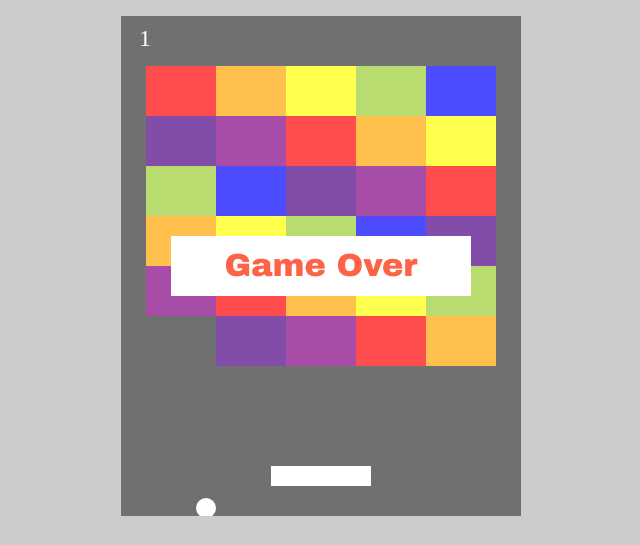
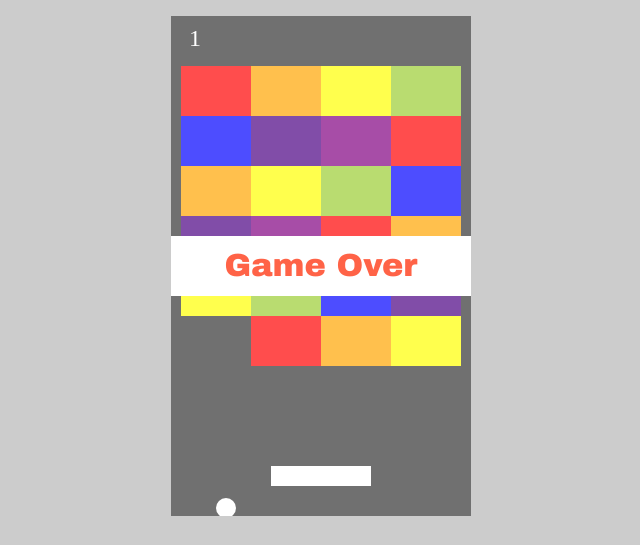
Before and after one commit to ryu-0905/pongGame, a plain HTML site: page index.html in a window 1280 px wide. Both pictures are taken after a click on the element "START". Shown: the top 545 px of the page, without its empty margins (319-959 px from the left). Drawn offline with Linux system fonts and the light colour scheme.

Commit message:
Add files via upload

```diff
--- a/index.html
+++ b/index.html
@@ -43,7 +43,7 @@
     <title>Pong Game</title>
   </head>
   <body>
-    <canvas width="400" height="500">canvas is not supported!</canvas>
+    <canvas width="300" height="500">canvas is not supported!</canvas>
     <div id="button">START</div>
     <script src="js/main.js"></script>
   </body>
--- a/js/main.js
+++ b/js/main.js
@@ -266,15 +266,16 @@
 
     start() {
       const button = document.getElementById("button");
-      button.addEventListener("click", () => {
-        if (this.isStarted) {
-          if (this.isGameCleared || this.isGameOvered) {
-            location.reload();
-          }
-        } else {
+      document.addEventListener("click", () => {
+        if (!this.isStarted) {
           this.isStarted = true;
           button.textContent = "RESET";
           button.classList.add("activ");
+        }
+      });
+      button.addEventListener("click", () => {
+        if (this.isGameCleared || this.isGameOvered) {
+          location.reload();
         }
       });
     }
```
